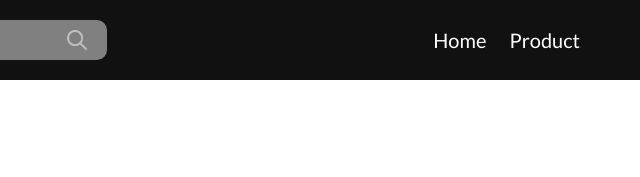
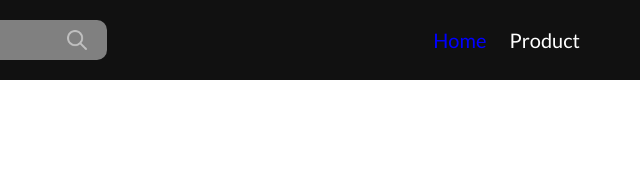
Before and after one commit to koushikAhmedsHuvo/mis455-mid, a plain HTML site: page contract.html in a window 1280 px wide. In both pictures the pointer is over the link "Home". Shown: the top 177 px of the page, 640-1280 px from the left. Drawn offline with nearby package versions, Linux system fonts and the light colour scheme; grey boxes are pictures that could not be loaded.

Commit message:
make hover on header

```diff
--- a/style.css
+++ b/style.css
@@ -44,6 +44,9 @@ nav {
   text-decoration: none;
   cursor: pointer;
   padding: 10px;
+}
+.navItem a:hover {
+  color: blue;
 }
 
 .navBottom {
```
Also changed, not shown: contract.html (+1 -0 lines), product.html (+1 -0 lines).
